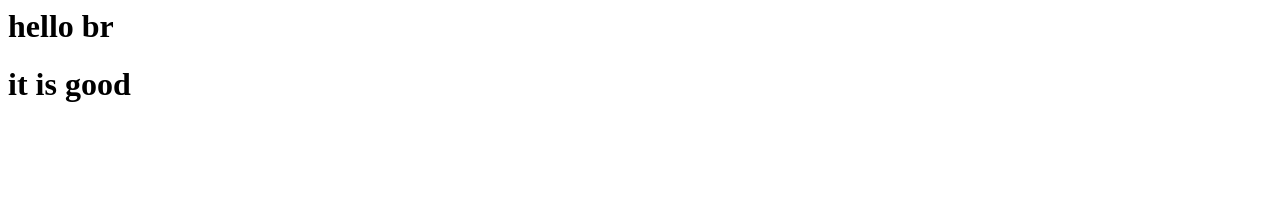
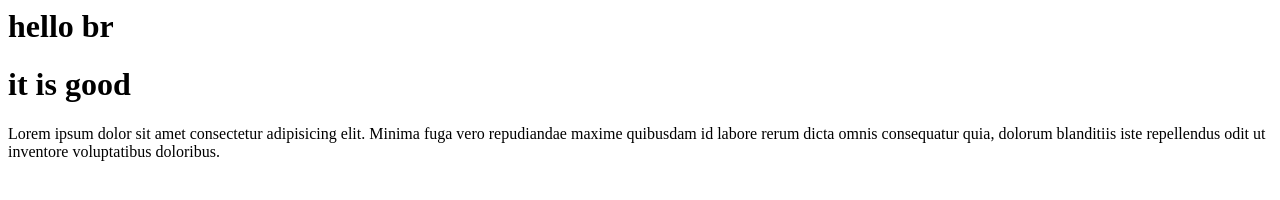
Before and after one commit to yamanaliesh92/collbaration, a plain HTML site: page index.html in a window 1280 px wide. Drawn offline with Linux system fonts and the light colour scheme.

Commit message:
added paragraph

```diff
--- a/index.html
+++ b/index.html
@@ -1,3 +1,4 @@
 <h1>hello br</h1>
 
 <h1>it is good</h1>
+<p> Lorem ipsum dolor sit amet consectetur adipisicing elit. Minima fuga vero repudiandae maxime quibusdam id labore rerum dicta omnis consequatur quia, dolorum blanditiis iste repellendus odit ut inventore voluptatibus doloribus.</p>
```
